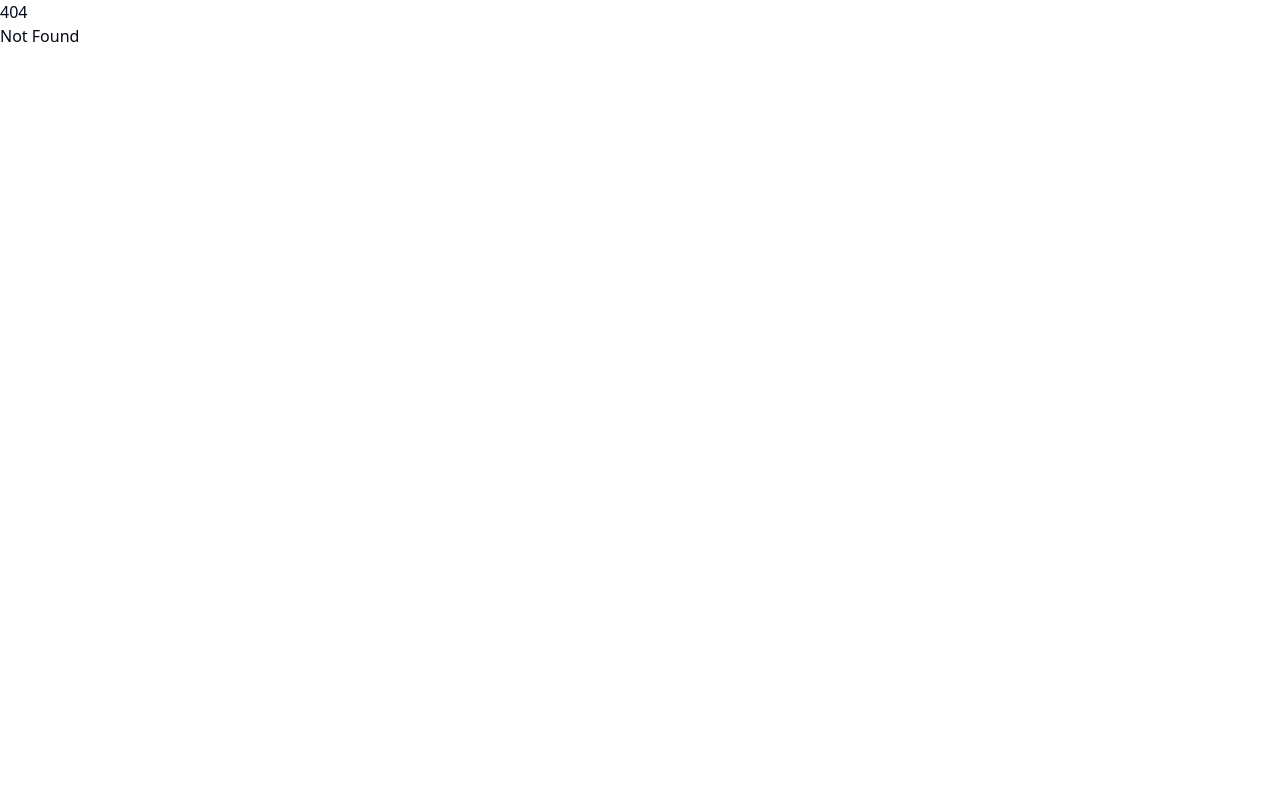
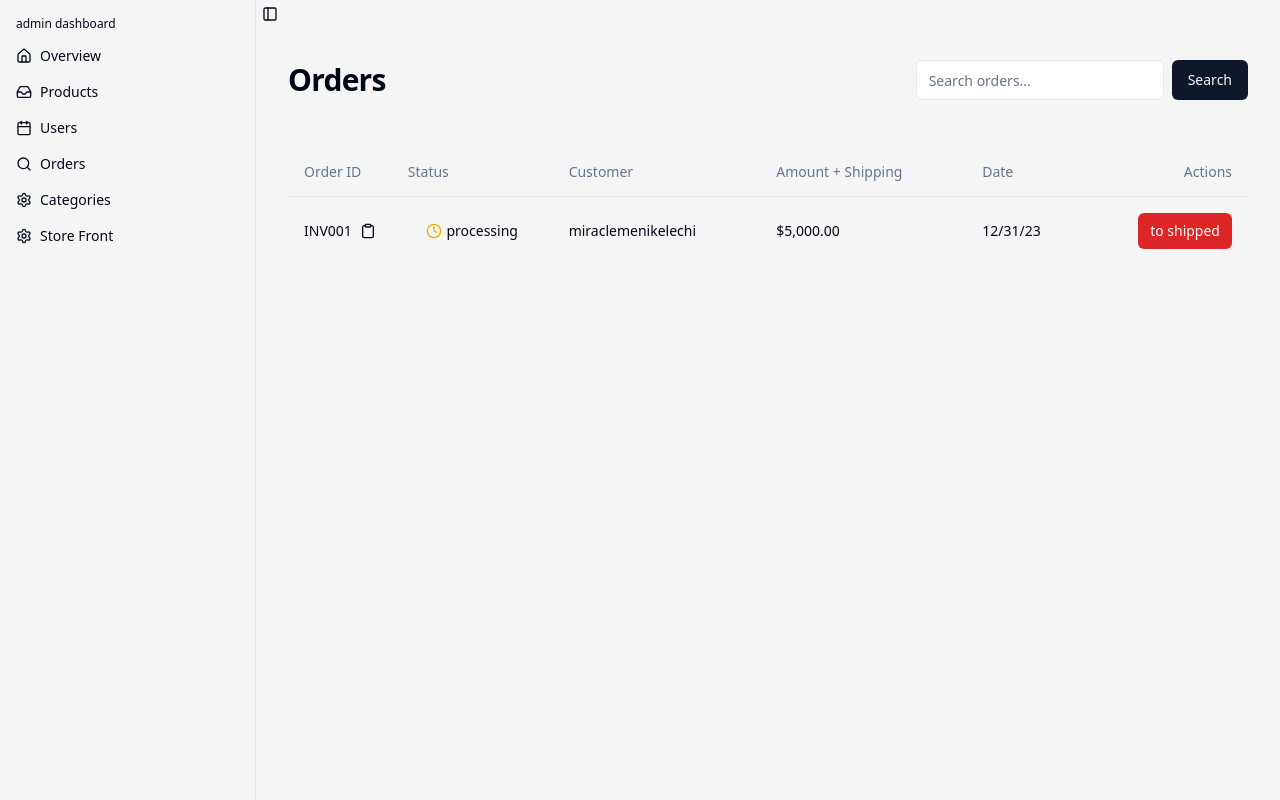
Before and after one commit to miraclemenikelechi/svelte-store, a SvelteKit app: page /admin/orders in a window 1280 px wide. Before the commit this address had no page. Built offline with nearby package versions, Linux system fonts and the light colour scheme.

Commit message:
Add orders management page with search functionality and order status display

```diff
--- /dev/null
+++ b/src/routes/admin/orders/+page.server.ts
@@ -0,0 +1,5 @@
+import type { PageServerLoad } from "./$types";
+
+export const load = (async () => {
+	return {};
+}) satisfies PageServerLoad;
--- /dev/null
+++ b/src/routes/admin/orders/+page.svelte
@@ -0,0 +1,84 @@
+<script lang="ts">
+	import { Button } from "$lib/components/ui/button";
+	import { Input } from "$lib/components/ui/input";
+	import * as Table from "$lib/components/ui/table/index.js";
+	import { CheckCircleIcon, Clipboard, ClockIcon, TruckIcon } from "lucide-svelte";
+	import type { PageData } from "./$types";
+
+	type tStatus = "processing" | "delivered" | "shipped";
+
+	let { data }: { data: PageData } = $props();
+	let status: tStatus = $state("processing");
+
+	function handleCopyToClipboard(text: string): void {
+		navigator.clipboard.writeText(text);
+	}
+</script>
+
+<section class="main-wrapper">
+	<header class="flex items-center justify-between">
+		<h2 class="text-3xl font-bold capitalize tracking-tight">orders</h2>
+
+		<form class="flex items-center justify-center gap-2">
+			<Input placeholder="Search orders..." class="w-[9.25rem] lg:w-[15.5rem]" />
+			<Button type="submit" class="capitalize">search</Button>
+		</form>
+	</header>
+
+	<footer>
+		<Table.Root>
+			<Table.Header>
+				<Table.Row>
+					<Table.Head class="w-[100px]">Order ID</Table.Head>
+					<Table.Head>Status</Table.Head>
+					<Table.Head>Customer</Table.Head>
+					<Table.Head>Amount + Shipping</Table.Head>
+					<Table.Head>Date</Table.Head>
+					<Table.Head class="text-right">Actions</Table.Head>
+				</Table.Row>
+			</Table.Header>
+			<Table.Body>
+				<Table.Row>
+					<Table.Cell class="font-medium">
+						<div class="flex items-center justify-center gap-2">
+							<span>INV001</span>
+							<button onclick={() => handleCopyToClipboard("INV001")}>
+								<Clipboard class="size-4" />
+							</button>
+						</div>
+					</Table.Cell>
+					<Table.Cell>
+						<div class="flex items-center justify-center gap-1">
+							{@render orderStatus()}
+							<span>{status}</span>
+						</div>
+					</Table.Cell>
+					<Table.Cell>miraclemenikelechi</Table.Cell>
+					<Table.Cell>$5,000.00</Table.Cell>
+					<Table.Cell>12/31/23</Table.Cell>
+					<Table.Cell class="text-right">
+						<Button variant="destructive" size="sm">to shipped</Button>
+					</Table.Cell>
+				</Table.Row>
+			</Table.Body>
+		</Table.Root>
+	</footer>
+</section>
+
+{#snippet orderStatus()}
+	<i>
+		{#if status === "delivered"}
+			<CheckCircleIcon class="size-4 text-green-500" />
+		{:else if status === "processing"}
+			<ClockIcon class="size-4 text-yellow-500" />
+		{:else if status === "shipped"}
+			<TruckIcon class="size-4 text-red-500" />
+		{/if}
+	</i>
+{/snippet}
+
+<style lang="scss">
+	.main-wrapper {
+		@extend %main-wrapper;
+	}
+</style>
```
